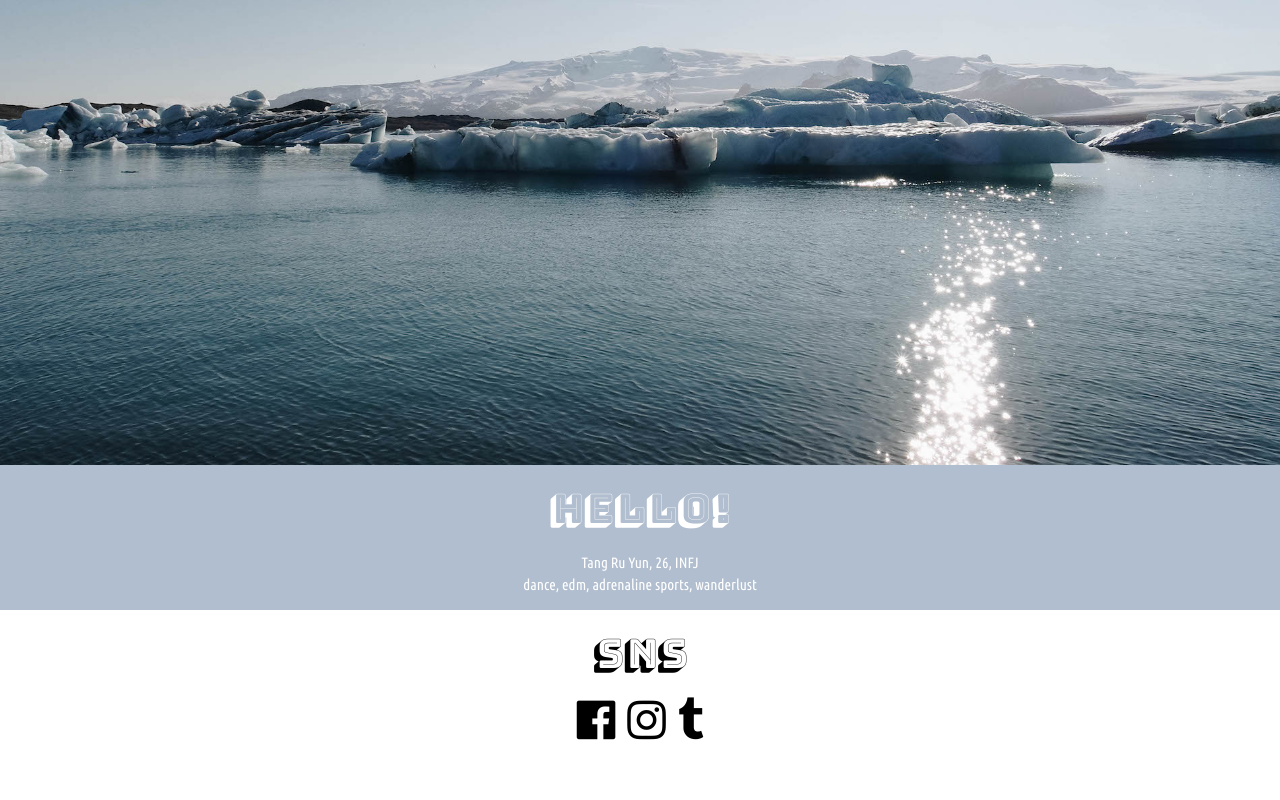
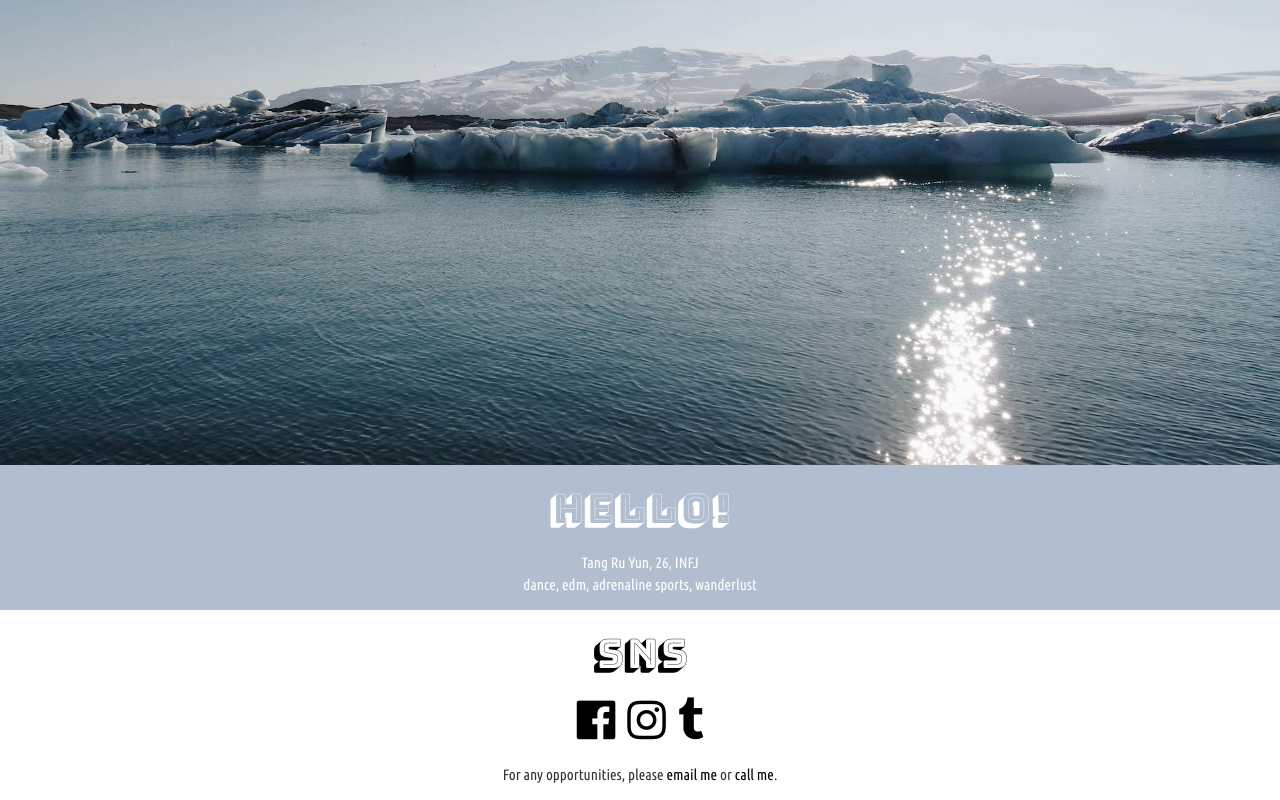
Before and after one commit to cloudsthatdance/cloudsthatdance.github.io, a plain HTML site: page index.html in a window 1280 px wide. Shown: the part 335-1135 px from the top of the page. Before the commit the page ends 1092 px from the top, so only its background shows below. Drawn offline with nearby package versions, Linux system fonts and the light colour scheme.

Commit message:
Add files via upload

```diff
--- a/index.html
+++ b/index.html
@@ -65,9 +65,10 @@ dance, edm, adrenaline sports, wanderlust
 <a href="http://www.facebook.com/tangry"><i class="fa fa-facebook-official fa-3x" aria-hidden="true"></i></a>&nbsp;&nbsp;&nbsp;
 <a href="http://www.instagram.com/cloudsthatdance"><i class="fa fa-instagram fa-3x" aria-hidden="true"></i></a>&nbsp;&nbsp;&nbsp;
 <a href="http://www.shewasblind.tumblr.com"><i class="fa fa-tumblr fa-3x" aria-hidden="true"></i></a>
+<br><br>
+For any opportunities, please <a href="mailto:tangruyun@gmail.com">email me</a> or <a href="tel:+6596568658">call me</a>.
 </div>
 </span>
-</div>
 </div>
 
  <!-- jQuery (necessary for Bootstrap's JavaScript plugins) -->
```
